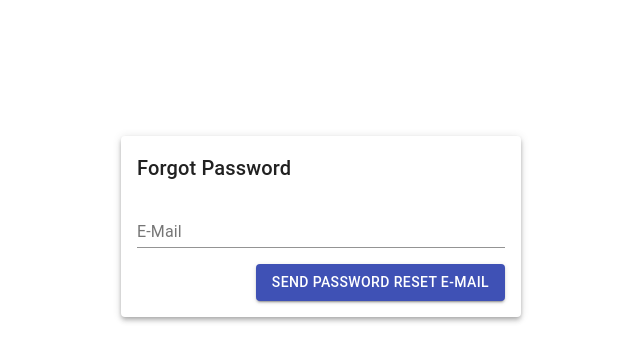
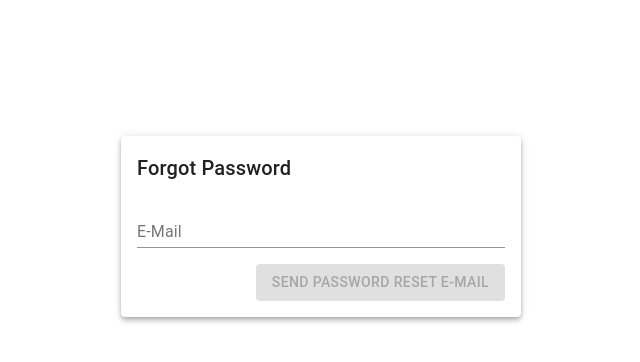
Before and after one commit to andreasbehnke/spring-authentication-jwt-react, a React (Create React App) app in the folder webclient/: page /forgotPassword in a window 1280 px wide. Shown: the top 362 px of the page, without its empty margins (319-959 px from the left). Built offline with nearby package versions, Linux system fonts and the light colour scheme.

Commit message:
introduced form validation to ForgotPasswordForm

```diff
--- a/webclient/src/ForgotPasswordForm.tsx
+++ b/webclient/src/ForgotPasswordForm.tsx
@@ -1,56 +1,62 @@
-import {Button, Grid, TextField, Typography} from "@material-ui/core";
-import React, {useState} from "react";
+import {Button, Grid, Typography} from "@material-ui/core";
+import React from "react";
 import axios from "axios";
 import {useSnackbar} from "notistack";
 import {useHistory} from "react-router-dom";
 import UserForgotPasswordRequest from "./dto/UserForgotPasswordRequest";
+import {FormProvider, useForm} from "react-hook-form";
+import {ControlledTextField} from "./common/ControlledTextField";
 
 export default function ForgotPasswordForm() {
 
-    const [submitting, setSubmitting] = useState<boolean>(false);
+    const methods = useForm({mode: "onBlur"});
+    const {handleSubmit, formState: {isSubmitting, isValid}} = methods;
 
-    const [username, setUsername] = useState<string>("", );
-
-    const { enqueueSnackbar } = useSnackbar();
+    const {enqueueSnackbar} = useSnackbar();
 
     const history = useHistory();
 
-    const submitForgotPasswordRequest = async() => {
-        if (submitting) {
-            return;
-        }
-        setSubmitting(true);
-        await axios.post<UserForgotPasswordRequest>("/public/forgotPassword", { username } )
+    const onSubmit = async (data: UserForgotPasswordRequest) => {
+        return await axios.post<UserForgotPasswordRequest>("/public/forgotPassword", data)
             .then(() => {
                 history.push("/login");
-                enqueueSnackbar("Password reset link has been send", { variant: "info" });
+                enqueueSnackbar("Password reset link has been send", {variant: "info"});
             })
             .catch(() => {
-                enqueueSnackbar("Sending password reset link failed", { variant: "error" });
-            })
-            .finally(() => setSubmitting(false));
+                enqueueSnackbar("Sending password reset link failed", {variant: "error"});
+            });
     };
 
     return (
+        <FormProvider {...methods}>
+            <form onSubmit={handleSubmit(onSubmit)}>
                 <Grid container spacing={2}>
                     <Grid item xs={12}><Typography variant={"h6"}>Forgot Password</Typography></Grid>
                     <Grid item xs={12}>
-                <TextField
+                        <ControlledTextField
+                            name={"username"}
                             fullWidth
                             label={"E-Mail"}
                             autoComplete={"email"}
-                    value={username}
-                    onChange={event => { setUsername(event.target.value) }}
+                            rules={{
+                                pattern: {
+                                    value: /^\w+([.-]?\w+)*@\w+([.-]?\w+)*(\.\w{2,3})+$/,
+                                    message: "enter a valid e-mail address"
+                                },
+                                required: {value: true, message: "enter an e-mail address"}
+                            }}
                         />
                     </Grid>
                     <Grid item container xs={12} justify={"flex-end"}>
                         <Button
+                            type={"submit"}
                             variant="contained"
                             color="primary"
-                    onClick={submitForgotPasswordRequest}
-                    disabled={submitting}
+                            disabled={isSubmitting || !isValid}
                         >Send Password Reset E-Mail</Button>
                     </Grid>
                 </Grid>
+            </form>
+        </FormProvider>
     );
 }
```
Lines whose indentation alone changed are shown as unchanged.
